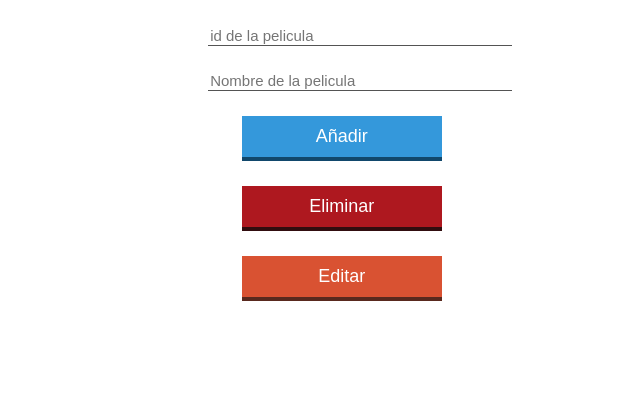
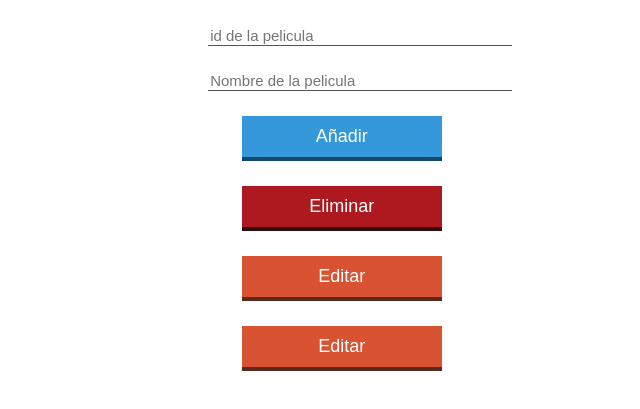
Before and after one commit to Daryl220/pagina, a plain HTML site: page index.html in a window 1280 px wide. Shown: the part 79-488 px from the top of the page, without its empty margins (320-960 px from the left). Drawn offline with Linux system fonts and the light colour scheme.

Commit message:
commit prueba ssh

```diff
--- a/index.html
+++ b/index.html
@@ -22,6 +22,7 @@
                 <input type="button" value="Añadir" onclick="add()" class="btn btnAzul">
                 <input type="button" value="Eliminar" onclick="eliminar()" class="btn btnRojo">
                 <input type="button" value="Editar" onclick="editar()" class="btn btnNaranja">
+                <input type="button" value="Editar" onclick="editar()" class="btn btnNaranja">
             </div>
         </div>
     </div>
```
